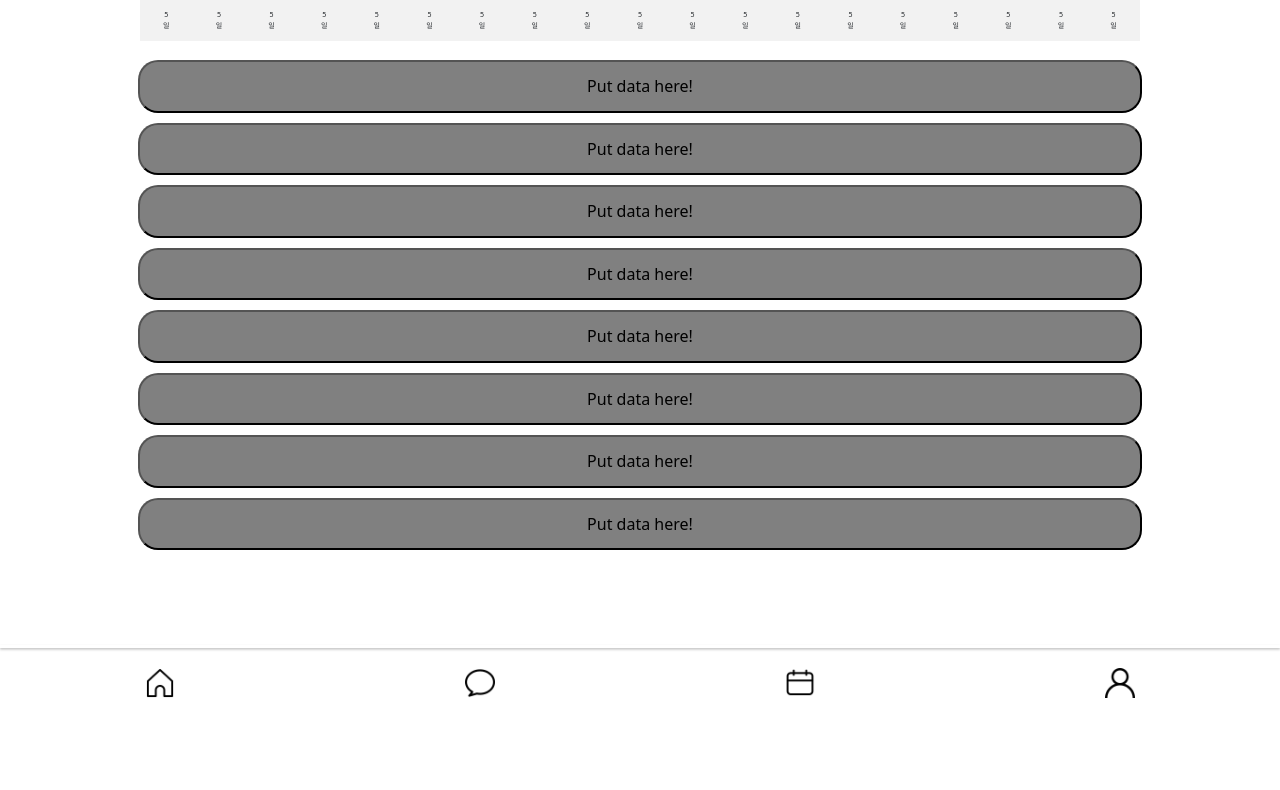
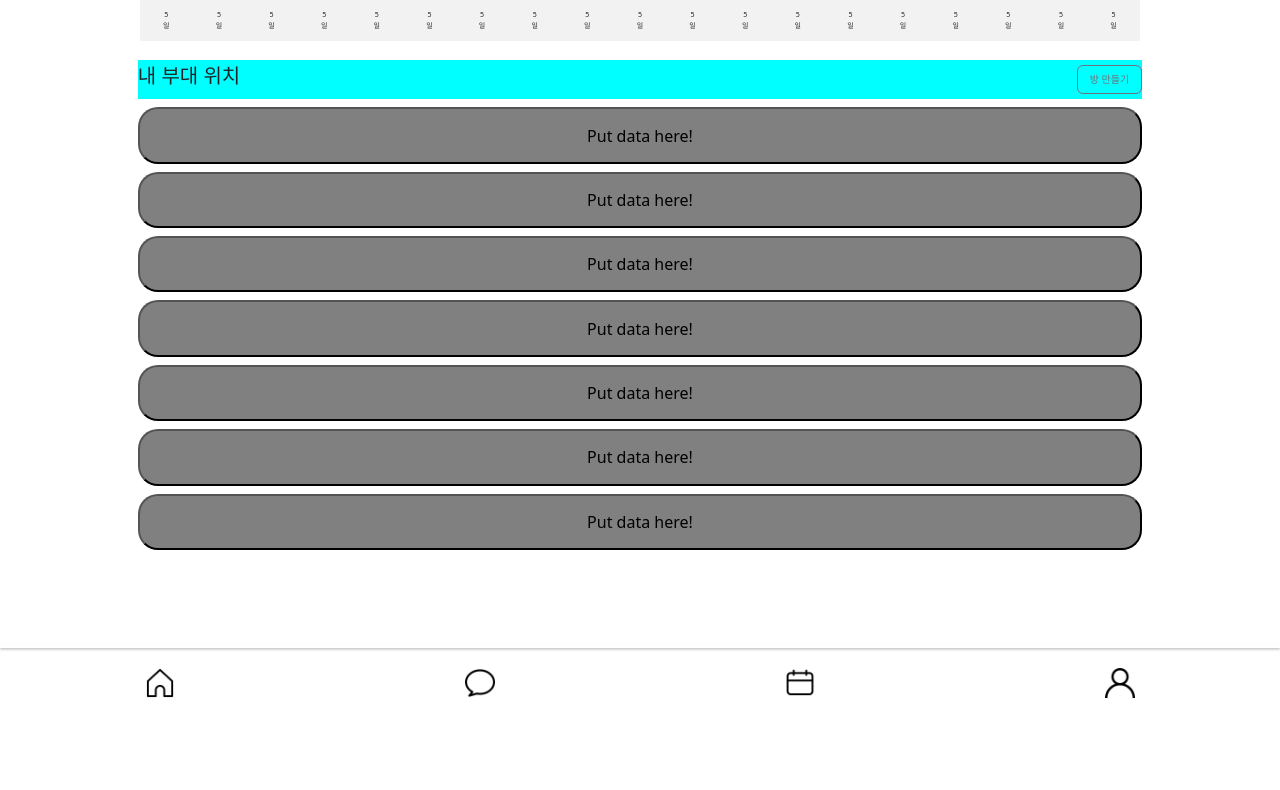
Before and after one commit to ROKATAXI/taxiRoka, a Django app: page /matching/ in a window 1280 px wide. Shown: the part 82-872 px from the top of the page. Run offline with Django 4.2, Linux system fonts and the light colour scheme.

Commit message:
style: base.html 작업중

```diff
--- a/static/css/matching_list.css
+++ b/static/css/matching_list.css
@@ -1,3 +1,8 @@
+/* .mainpage {
+    height: 100%;
+    margin-top: 132px;
+} */
+
 .matchinglist-container {
     display: flex;
     flex-direction: column;
@@ -37,21 +42,27 @@
     font-size: 7px;
 }
 
-.search-container {
-    padding: 5px;
+.matchinglist-info {
+    display: flex;
+    flex-direction: row;
+    justify-content: space-between;
+    align-items: center;
+
+    height: 50px;
+    width: 90%;
+    background-color: aqua;
 }
-
-.search-room {
-    height: 30px;
-    width: 190px;
+.matchinglist-info > h2 {
+    font-size: 20px;
 }
-.search-room > input, .search-room > button {
+.matchinglist-info > button {
     font-size: 10px;
 }
 
+
 .matchingroom-container {
     display: flex;
-    gap: 10px;
+    gap: 8px;
     flex-direction: column;
     justify-content: center;
     align-items: center;
--- a/static/css/style.css
+++ b/static/css/style.css
@@ -22,6 +22,18 @@ html, body {
 
 .search-room > button {
     width: 70px;
+}
+
+.search-container {
+    padding: 5px;
+}
+
+.search-room {
+    height: 30px;
+    width: 190px;
+}
+.search-room > input, .search-room > button {
+    font-size: 10px;
 }
 
 .footer-container {
--- a/templates/base.html
+++ b/templates/base.html
@@ -13,6 +13,8 @@
 </head>
 <body>
     <!-- 네비게이션 바 -->
+    <!-- 비로그인 -->
+    {% if 1 == 1 %}
     <nav class="fixed-top">
         <div class="nav-container">
             <h1 class="title">Taxi ROKA</h1>
@@ -25,6 +27,21 @@
             </div>
         </div>
     </nav>
+    <!-- 로그인 -->
+    {% else %}
+    <nav class="fixed-top">
+        <div class="nav-container">
+            <h1 class="title">Taxi ROKA</h1>
+            <!-- 검색 -->
+            <div class="search-container">
+                <form class="d-flex search-room" role="search" method="POST">{% csrf_token %}
+                    <input class="form-control me-2" type="search" placeholder="부대를 검색하세요.">
+                    <button class="btn btn-outline-secondary" type="submit">검색</button>
+                </form>
+            </div>
+        </div>
+    </nav>
+    {% endif %}
     <div class="main-container">
         {% block content %}
         {% endblock %}
--- a/templates/matching/matchinglist.html
+++ b/templates/matching/matchinglist.html
@@ -7,7 +7,8 @@
 {% endblock %}
 
 {% block content %}
-
+<div class="mainpage">
+    <!-- 날짜 -->
     <div class="container date-container fixed-top">
         <!-- 날짜 -->
         <div class="row justify-content-center">
@@ -79,12 +80,17 @@
         <!-- <h1>메인 페이지</h1>
         <p>이곳에 메인 페이지 컨텐츠를 작성합니다.</p> -->
     </div>
+
+
+    <!-- 방목록 -->
     <div class="matchinglist-container">
         <div class="container matchingroom-container">
-        <!-- Button trigger modal -->
-        <button type="button" class="matching-room" data-bs-toggle="modal" data-bs-target="#exampleModal">
-            Put data here!
-        </button>
+            <!-- 부대위치와 방생성 -->
+            <div class="matchinglist-info">
+                <h2>내 부대 위치</h2>
+                <button class="btn btn-outline-secondary">방 만들기</button>
+            </div>
+
             <button type="button" class="matching-room" data-bs-toggle="modal" data-bs-target="#exampleModal">
                 Put data here!
             </button>
@@ -123,4 +129,5 @@
             </div>
         </div>
     </div>
+</div>
 {% endblock %}
```
Lines whose indentation alone changed are shown as unchanged.
